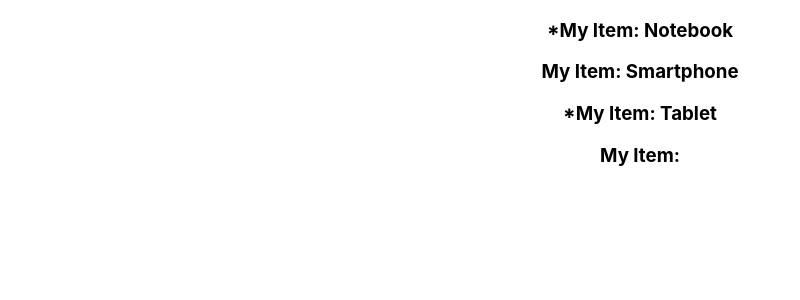
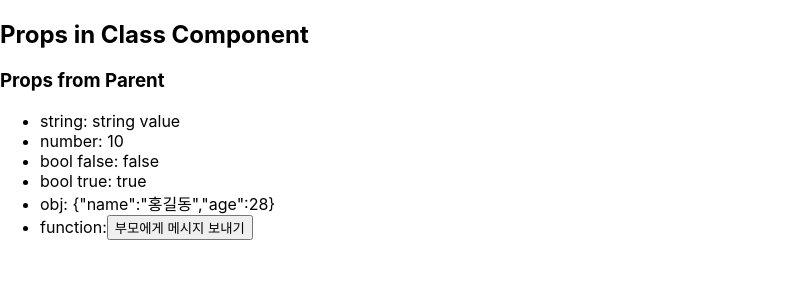
Before and after one commit to kanglaeheon/react-practice, a React (Create React App) app in the folder cra/: page / in a window 1280 px wide. Shown: the top 300 px of the page, without its empty margins (0-800 px from the left). Built offline with nearby package versions, Linux system fonts and the light colour scheme.

Commit message:
Props in Class Component

```diff
--- a/cra/package.json
+++ b/cra/package.json
@@ -6,6 +6,7 @@
     "@testing-library/jest-dom": "^5.14.1",
     "@testing-library/react": "^11.2.7",
     "@testing-library/user-event": "^12.8.3",
+    "prop-types": "^15.7.2",
     "react": "^17.0.2",
     "react-dom": "^17.0.2",
     "react-scripts": "4.0.3",
--- /dev/null
+++ b/cra/src/App.props.jsx
@@ -0,0 +1,25 @@
+import React from 'react';
+import PropClass from './components/PropClass';
+
+function App() {
+    const messageFromChild = (message) => {
+        alert(message);
+    }
+
+    return (
+        <div>
+            <h2>Props in Class Component</h2>
+            <PropClass prop_str="string value"
+                prop_num={ 10 }
+                prop_false={ false }
+                prop_true={ true }
+                prop_obj={{
+                    name: "홍길동",
+                    age: 28
+                }}
+                prop_func={ messageFromChild }/>
+        </div>
+    )
+}
+
+export default App;
--- /dev/null
+++ b/cra/src/components/PropClass.jsx
@@ -0,0 +1,47 @@
+import React, { Component } from 'react';
+import PropTypes from 'prop-types';
+
+class PropClass extends Component {
+    constructor(props) {
+        super(props);   //  부모 생성자 호출
+        console.log("PropClass: ", props);
+
+        //  this 바인드
+        this.sendMessage = this.sendMessage.bind(this);
+    }
+
+    sendMessage() {
+        const { prop_func } = this.props;
+        console.log(prop_func);
+        if (typeof prop_func === "function") {
+            prop_func("Message From PropClass");
+        }
+    }
+
+    render() {
+        console.log(this.props);
+        //  구조 분해 할당
+        let { prop_str, prop_num, prop_false, prop_true, prop_obj, prop_func } = this.props;
+
+        return (
+            <div>
+                <h3>Props from Parent</h3>
+                <ul>
+                    <li>string: { prop_str }</li>
+                    <li>number: { prop_num }</li>
+                    <li>bool false: { !prop_false ? "false" : "not false" }</li>
+                    <li>bool true: { prop_true ? "true" : "not ture" }</li>
+                    <li>obj: { JSON.stringify(prop_obj) }</li>
+                    { prop_func &&
+                        <li>function:
+                            <button onClick={this.sendMessage}>부모에게 메시지 보내기</button>
+                        </li>
+                    }
+                </ul>
+                { this.props.children }
+            </div>
+        )
+    }
+}
+
+export default PropClass;
--- a/cra/src/components/item.jsx
+++ b/cra/src/components/item.jsx
@@ -1,4 +1,5 @@
 import React from 'react';
+import PropTypes from 'prop-types';
 
 // function Item(props) {  //  매개 변수로 props를 전달
 //     console.log("PROPS: ", props);
@@ -25,5 +26,16 @@ function Item({name, checked}) { //  구조 분해 할당, props에서 name 필
    )
 }
 
+//  props를 검사하기 (타입검사, 기본값 설정)
+Item.propTypes = {
+    name: PropTypes.string.isRequired, // name prop: string, 필수 정보
+    checked: PropTypes.bool.isRequired // checked : bool, 필수 정보
+}
+
+Item. defaultProps = {
+    name: "Unnamed",
+    checked: true
+}
+
 //  내보내기
 export default Item;
--- a/cra/src/index.js
+++ b/cra/src/index.js
@@ -1,7 +1,8 @@
 import React from 'react';
 import ReactDOM from 'react-dom';
 import './index.css';
-import App from './App';
+// import App from './App';
+import App from './App.props';
 import reportWebVitals from './reportWebVitals';
 
 ReactDOM.render(
```
Also changed, not shown: 1 other file (tests, documents, lock files or other folders).
